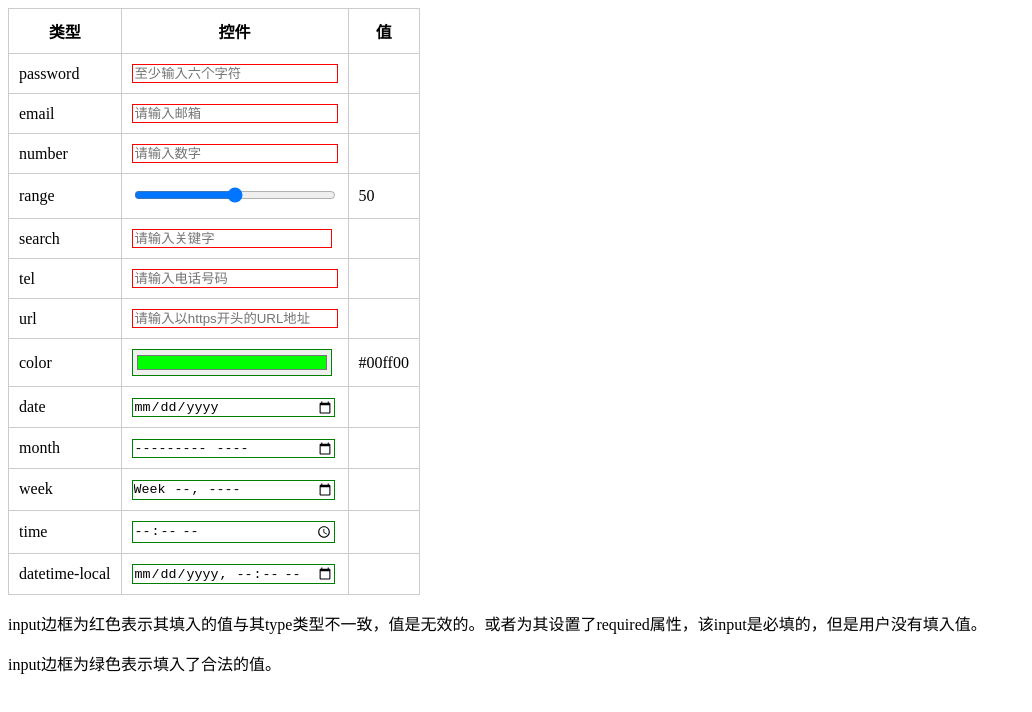
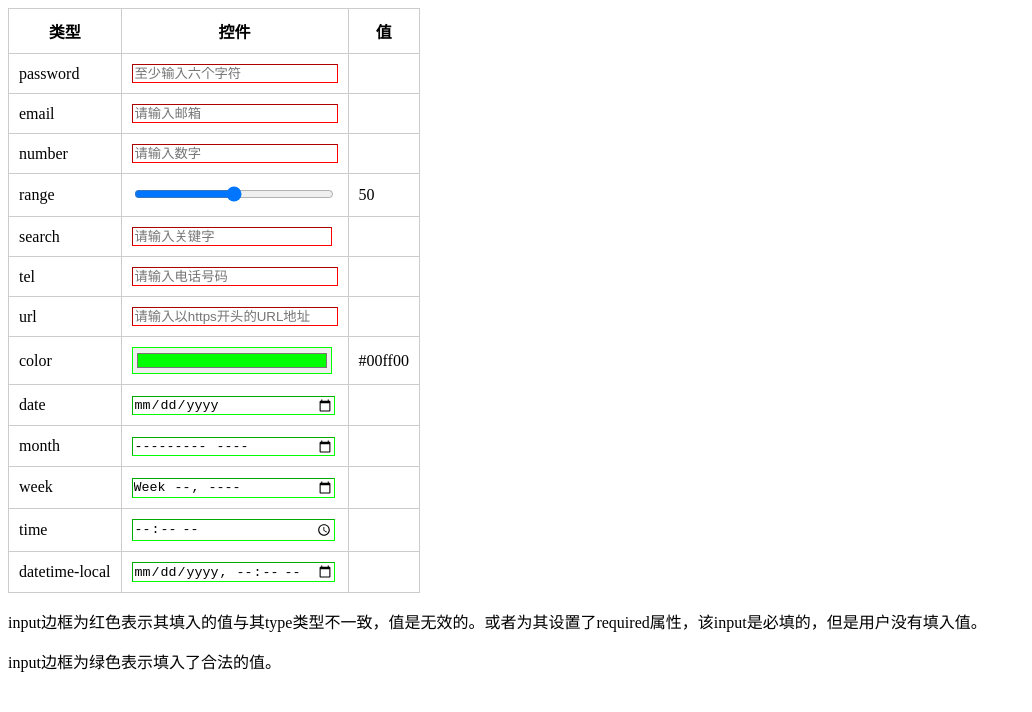
Before and after one commit to iSpring/mobile-web-tutorials, a plain HTML site: page form/index.html in a window 1280 px wide. Shown: the whole page, without its empty margins (0-1032 px from the left). Drawn offline with Linux system fonts and the light colour scheme.

Commit message:
update form

```diff
--- a/form/index.html
+++ b/form/index.html
@@ -19,17 +19,21 @@
 
         input {
             width: 200px;
+            border-width: 1px;
         }
 
         input:valid {
-            border: 1px solid green;
+            border-color: rgb(0, 255, 0);
         }
 
         input:invalid {
-            border: 1px solid red;
+            border-color: rgb(255, 0, 0);
         }
         /*input:placeholder-shown {
             border: 1px solid blue;
+        }*/
+        /*input:optional {
+            background-color: rgba(255, 255, 0, 0.1);
         }*/
     </style>
 </head>
```
